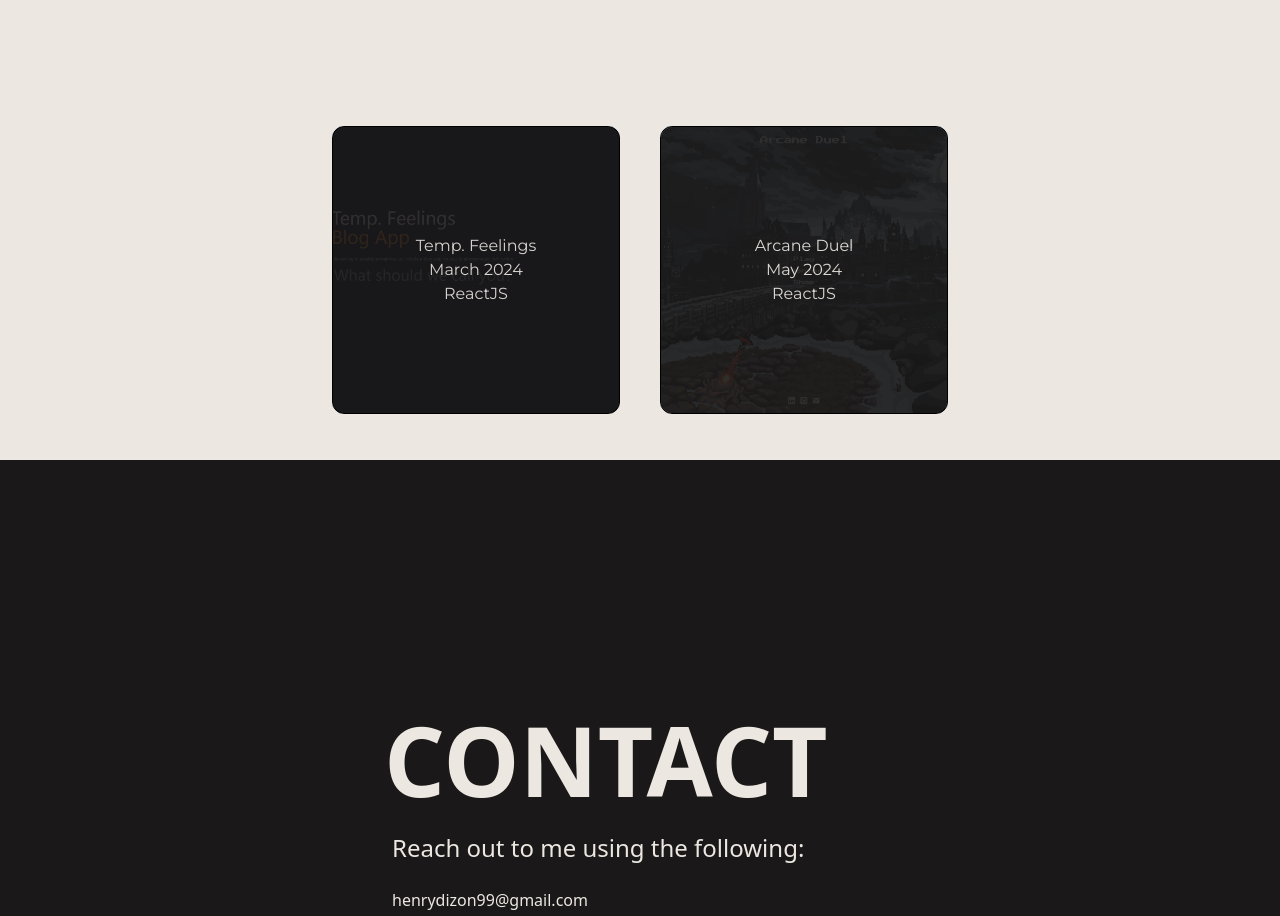
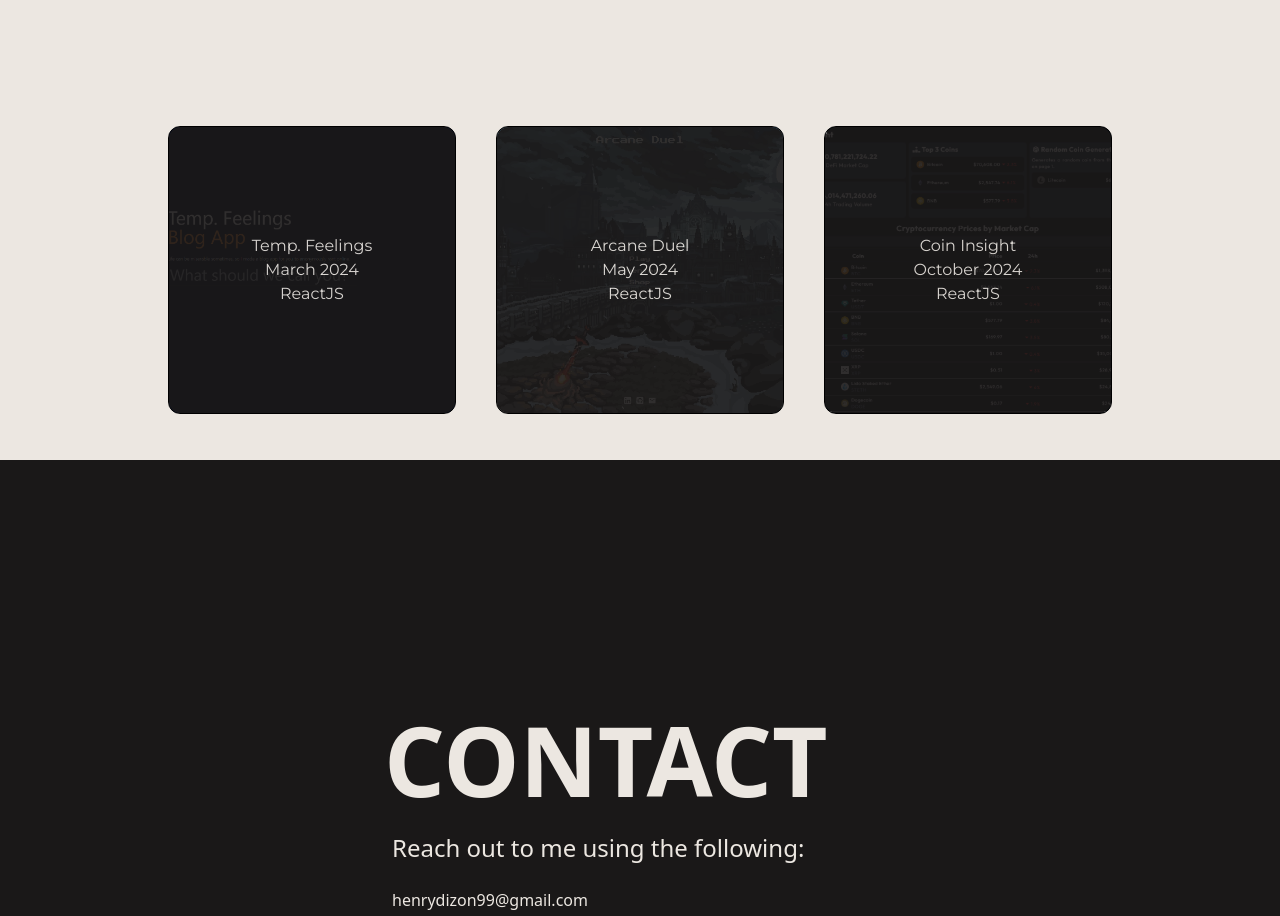
Before and after one commit to iamvipora/portfolio, a React (Vite) app: page / in a window 1280 px wide. Shown: the part 1940-2856 px from the top of the page. Built offline with nearby package versions, Linux system fonts and the light colour scheme; a web font is replaced by a local one.

Commit message:
added Coin Insight to list of projects

```diff
--- a/src/components/Projects.jsx
+++ b/src/components/Projects.jsx
@@ -51,6 +51,14 @@ const Projects = () => {
       link: 'https://arcane-duel.vercel.app/',
       image: '/images/arcane-duel.png',
       desc: 'A single-player, duel-based, RPG game. Feel the nostalgia with its pixelated aesthetic, and vibes.'
+    },
+    {
+      title: 'Coin Insight',
+      date: 'October 2024',
+      lang: 'ReactJS',
+      link: 'https://coin-insight.vercel.app/',
+      image: '/images/coin-insight.png',
+      desc: 'Coin Insight is a website that tracks cryptocurrency and its digital market.'
     }
   ]
 
```
Also changed, not shown: public/images/coin-insight.png (added).
